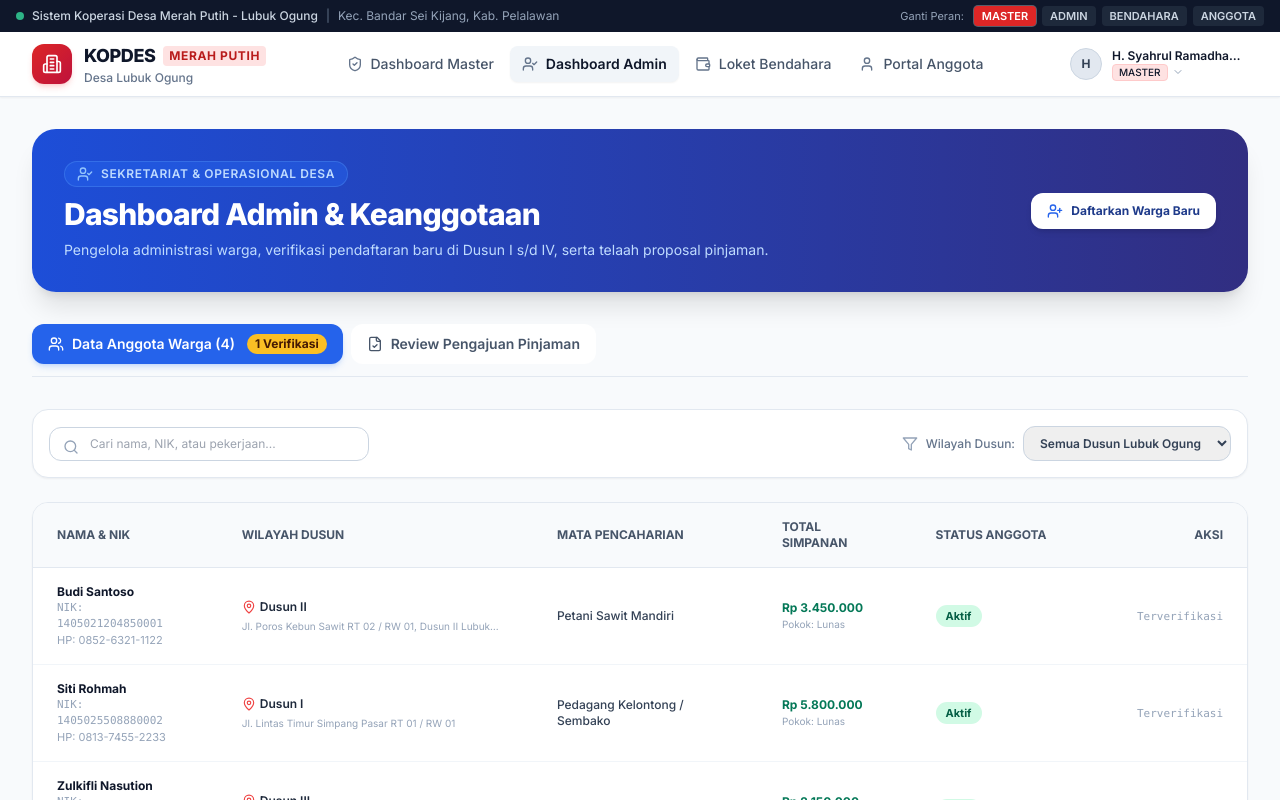
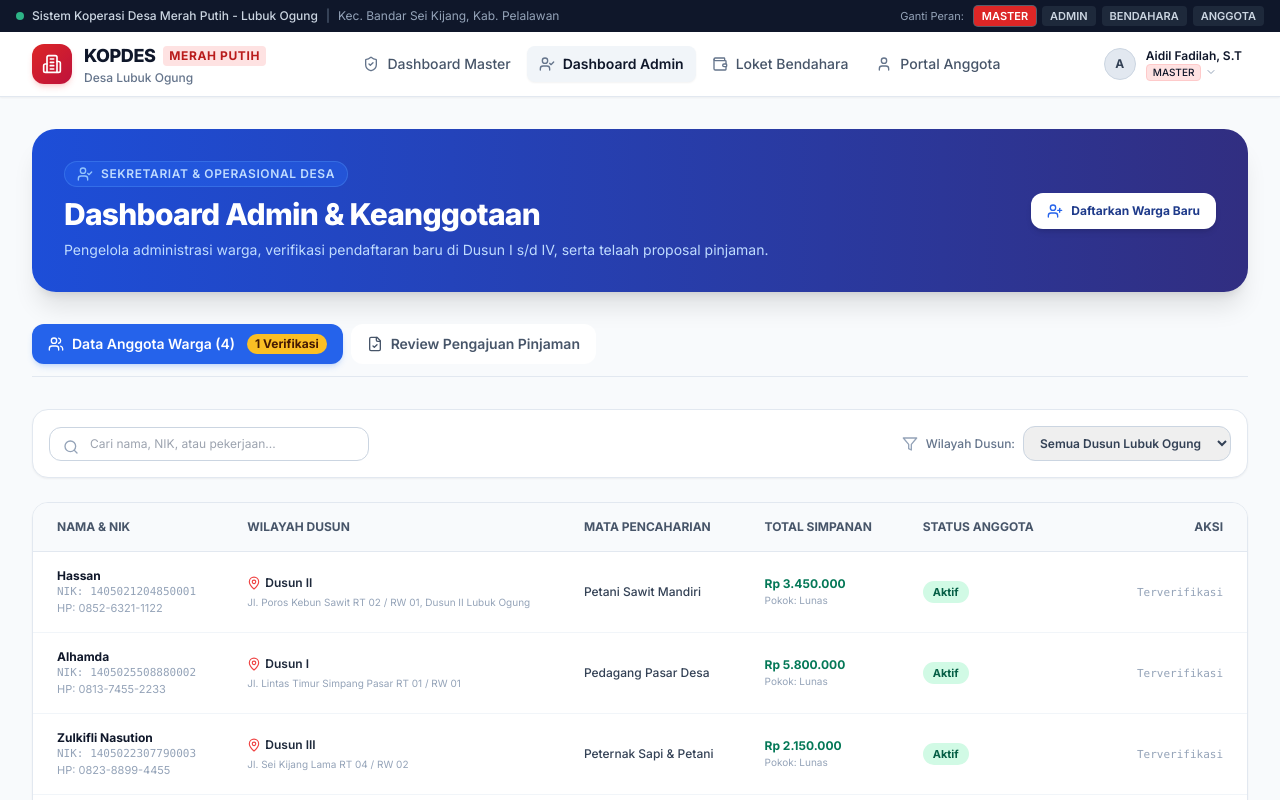
Before and after one commit to aidilfadilah99/kopdes-lubuk-ogung, a Next.js app: page /admin in a window 1280 px wide. Shown: the top 800 px of the page. Built offline with nearby package versions, Linux system fonts and the light colour scheme.

Commit message:
feat: perbarui akun demo sesuai pejabat & warga Lubuk Ogung

```diff
--- a/src/app/anggota/page.tsx
+++ b/src/app/anggota/page.tsx
@@ -90,7 +90,7 @@ export default function AnggotaPortal() {
           onClick={() => quickLogin("ANGGOTA")}
           className="px-6 py-2.5 rounded-xl bg-amber-600 hover:bg-amber-700 text-white font-semibold text-sm shadow-md transition-colors"
         >
-          Masuk sebagai Anggota Warga (Budi Santoso - Petani Sawit)
+          Masuk sebagai Anggota Warga (Hassan - Petani Sawit)
         </button>
       </div>
     );
--- a/src/lib/mock-data.ts
+++ b/src/lib/mock-data.ts
@@ -19,36 +19,36 @@ export const initialUsers: User[] = [
   {
     id: "usr-master-1",
     username: "master",
-    name: "H. Syahrul Ramadhan, M.Si",
+    name: "Aidil Fadilah, S.T",
     role: "MASTER",
-    email: "master.kopdes@lubukogung.desa.id",
+    email: "aidil.fadilah@lubukogung.desa.id",
     phone: "0812-7566-0001",
     createdAt: "2026-01-01T08:00:00Z",
   },
   {
     id: "usr-admin-1",
     username: "admin",
-    name: "Rahmat Hidayat, S.P",
+    name: "Rifaldo Almaghribi, S.T",
     role: "ADMIN",
-    email: "admin.kopdes@lubukogung.desa.id",
+    email: "rifaldo.almaghribi@lubukogung.desa.id",
     phone: "0813-6477-0002",
     createdAt: "2026-01-02T09:00:00Z",
   },
   {
     id: "usr-bendahara-1",
     username: "bendahara",
-    name: "Siti Aminah, S.E",
+    name: "Abil Syahdinu Pradiksa, S.T",
     role: "BENDAHARA",
-    email: "keuangan@lubukogung.desa.id",
+    email: "abil.syahdinu@lubukogung.desa.id",
     phone: "0821-7188-0003",
     createdAt: "2026-01-02T09:30:00Z",
   },
   {
     id: "usr-anggota-1",
-    username: "budi",
-    name: "Budi Santoso",
+    username: "hassan",
+    name: "Hassan",
     role: "ANGGOTA",
-    email: "budi.santoso@gmail.com",
+    email: "hassan@gmail.com",
     nik: "1405021204850001",
     phone: "0852-6321-1122",
     memberId: "mbr-001",
@@ -56,10 +56,10 @@ export const initialUsers: User[] = [
   },
   {
     id: "usr-anggota-2",
-    username: "siti_rohmah",
-    name: "Siti Rohmah",
+    username: "alhamda",
+    name: "Alhamda",
     role: "ANGGOTA",
-    email: "siti.rohmah@gmail.com",
+    email: "alhamda@gmail.com",
     nik: "1405025508880002",
     phone: "0813-7455-2233",
     memberId: "mbr-002",
@@ -72,9 +72,9 @@ export const initialMembers: Member[] = [
     id: "mbr-001",
     nik: "1405021204850001",
     noKk: "1405020101080012",
-    name: "Budi Santoso",
+    name: "Hassan",
     phone: "0852-6321-1122",
-    email: "budi.santoso@gmail.com",
+    email: "hassan@gmail.com",
     dusun: "Dusun II",
     address: "Jl. Poros Kebun Sawit RT 02 / RW 01, Dusun II Lubuk Ogung",
     occupation: "Petani Sawit Mandiri",
@@ -87,12 +87,12 @@ export const initialMembers: Member[] = [
     id: "mbr-002",
     nik: "1405025508880002",
     noKk: "1405020101080035",
-    name: "Siti Rohmah",
+    name: "Alhamda",
     phone: "0813-7455-2233",
-    email: "siti.rohmah@gmail.com",
+    email: "alhamda@gmail.com",
     dusun: "Dusun I",
     address: "Jl. Lintas Timur Simpang Pasar RT 01 / RW 01",
-    occupation: "Pedagang Kelontong / Sembako",
+    occupation: "Pedagang Pasar Desa",
     status: "AKTIF",
     joinDate: "2026-01-15",
     savingsTotal: 5800000,
@@ -132,61 +132,61 @@ export const initialSavings: SavingsTransaction[] = [
   {
     id: "trx-s-101",
     memberId: "mbr-001",
-    memberName: "Budi Santoso",
+    memberName: "Hassan",
     memberNik: "1405021204850001",
     type: "POKOK",
     amount: 100000,
     date: "2026-01-10T10:15:00Z",
     notes: "Setoran Simpanan Pokok Awal Anggota Baru",
-    officerName: "Siti Aminah, S.E",
+    officerName: "Abil Syahdinu Pradiksa, S.T",
     status: "SUCCESS",
   },
   {
     id: "trx-s-102",
     memberId: "mbr-001",
-    memberName: "Budi Santoso",
+    memberName: "Hassan",
     memberNik: "1405021204850001",
     type: "WAJIB",
     amount: 60000,
     date: "2026-01-10T10:16:00Z",
     notes: "Simpanan Wajib Bulan Jan & Feb 2026",
-    officerName: "Siti Aminah, S.E",
+    officerName: "Abil Syahdinu Pradiksa, S.T",
     status: "SUCCESS",
   },
   {
     id: "trx-s-103",
     memberId: "mbr-001",
-    memberName: "Budi Santoso",
+    memberName: "Hassan",
     memberNik: "1405021204850001",
     type: "SUKARELA",
     amount: 3290000,
     date: "2026-02-05T14:30:00Z",
     notes: "Hasil Panen Sawit Bulan Januari",
-    officerName: "Siti Aminah, S.E",
+    officerName: "Abil Syahdinu Pradiksa, S.T",
     status: "SUCCESS",
   },
   {
     id: "trx-s-104",
     memberId: "mbr-002",
-    memberName: "Siti Rohmah",
+    memberName: "Alhamda",
     memberNik: "1405025508880002",
     type: "POKOK",
     amount: 100000,
     date: "2026-01-15T11:20:00Z",
     notes: "Setoran Pokok Pendaftaran",
-    officerName: "Siti Aminah, S.E",
+    officerName: "Abil Syahdinu Pradiksa, S.T",
     status: "SUCCESS",
   },
   {
     id: "trx-s-105",
     memberId: "mbr-002",
-    memberName: "Siti Rohmah",
+    memberName: "Alhamda",
     memberNik: "1405025508880002",
     type: "SUKARELA",
     amount: 5700000,
     date: "2026-02-14T09:00:00Z",
-    notes: "Tabungan Kas Toko Sembako",
-    officerName: "Siti Aminah, S.E",
+    notes: "Tabungan Kas Toko Kelontong",
+    officerName: "Abil Syahdinu Pradiksa, S.T",
     status: "SUCCESS",
   },
 ];
@@ -195,7 +195,7 @@ export const initialLoans: Loan[] = [
   {
     id: "pinj-2026-001",
     memberId: "mbr-001",
-    memberName: "Budi Santoso",
+    memberName: "Hassan",
     memberNik: "1405021204850001",
     amount: 12000000,
     tenorMonths: 12,
@@ -206,15 +206,15 @@ export const initialLoans: Loan[] = [
     approvalDate: "2026-01-14",
     disbursementDate: "2026-01-15",
     status: "DISBURSED",
-    adminReviewer: "Rahmat Hidayat, S.P",
-    masterApprover: "H. Syahrul Ramadhan, M.Si",
+    adminReviewer: "Rifaldo Almaghribi, S.T",
+    masterApprover: "Aidil Fadilah, S.T",
     remainingAmount: 9760000,
     collateralDescription: "SKGR Kebun Sawit No. 120/SKGR/LO/2021",
   },
   {
     id: "pinj-2026-002",
     memberId: "mbr-002",
-    memberName: "Siti Rohmah",
+    memberName: "Alhamda",
     memberNik: "1405025508880002",
     amount: 5000000,
     tenorMonths: 6,
@@ -225,7 +225,7 @@ export const initialLoans: Loan[] = [
     approvalDate: "2026-02-02",
     disbursementDate: "2026-02-03",
     status: "DISBURSED",
-    adminReviewer: "Rahmat Hidayat, S.P",
+    adminReviewer: "Rifaldo Almaghribi, S.T",
     remainingAmount: 3250000,
     collateralDescription: "BPKB Sepeda Motor Honda Beat BM-3921-GH",
   },
@@ -241,7 +241,7 @@ export const initialLoans: Loan[] = [
     purpose: "Pembelian 2 Ekor Bibit Sapi Bali & Pakan Tambahan",
     submissionDate: "2026-02-18",
     status: "PENDING_MASTER", // Perlu persetujuan Master (> 5 juta)
-    adminReviewer: "Rahmat Hidayat, S.P",
+    adminReviewer: "Rifaldo Almaghribi, S.T",
     remainingAmount: 15000000,
     collateralDescription: "Sertifikat Hak Milik No. 441 Desa Lubuk Ogung",
   },
@@ -252,7 +252,7 @@ export const initialInstallments: LoanInstallment[] = [
     id: "ins-101-1",
     loanId: "pinj-2026-001",
     memberId: "mbr-001",
-    memberName: "Budi Santoso",
+    memberName: "Hassan",
     installmentNo: 1,
     amount: 1120000,
     principalAmount: 1000000,
@@ -260,13 +260,13 @@ export const initialInstallments: LoanInstallment[] = [
     dueDate: "2026-02-15",
     paymentDate: "2026-02-14",
     status: "PAID",
-    officerName: "Siti Aminah, S.E",
+    officerName: "Abil Syahdinu Pradiksa, S.T",
   },
   {
     id: "ins-101-2",
     loanId: "pinj-2026-001",
     memberId: "mbr-001",
-    memberName: "Budi Santoso",
+    memberName: "Hassan",
     installmentNo: 2,
     amount: 1120000,
     principalAmount: 1000000,
@@ -274,13 +274,13 @@ export const initialInstallments: LoanInstallment[] = [
     dueDate: "2026-03-15",
     paymentDate: "2026-03-14",
     status: "PAID",
-    officerName: "Siti Aminah, S.E",
+    officerName: "Abil Syahdinu Pradiksa, S.T",
   },
   {
     id: "ins-101-3",
     loanId: "pinj-2026-001",
     memberId: "mbr-001",
-    memberName: "Budi Santoso",
+    memberName: "Hassan",
     installmentNo: 3,
     amount: 1120000,
     principalAmount: 1000000,
@@ -295,7 +295,7 @@ export const initialAuditLogs: AuditLog[] = [
     id: "log-1",
     timestamp: "2026-02-18T10:14:22Z",
     userId: "usr-admin-1",
-    userName: "Rahmat Hidayat, S.P",
+    userName: "Rifaldo Almaghribi, S.T",
     userRole: "ADMIN",
     action: "REVIEW_PINJAMAN",
     details: "Meneruskan pengajuan pinjaman Rp 15.000.000 (Zulkifli Nasution) ke Master",
@@ -304,18 +304,18 @@ export const initialAuditLogs: AuditLog[] = [
     id: "log-2",
     timestamp: "2026-02-14T11:05:10Z",
     userId: "usr-bendahara-1",
-    userName: "Siti Aminah, S.E",
+    userName: "Abil Syahdinu Pradiksa, S.T",
     userRole: "BENDAHARA",
     action: "TERIMA_ANGSURAN",
-    details: "Menerima setoran angsuran ke-2 Rp 1.120.000 (Budi Santoso)",
+    details: "Menerima setoran angsuran ke-2 Rp 1.120.000 (Hassan)",
   },
   {
     id: "log-3",
     timestamp: "2026-01-14T16:00:00Z",
     userId: "usr-master-1",
-    userName: "H. Syahrul Ramadhan, M.Si",
+    userName: "Aidil Fadilah, S.T",
     userRole: "MASTER",
     action: "APPROVE_PINJAMAN",
-    details: "Menyetujui pinjaman modal tani Rp 12.000.000 (Budi Santoso)",
+    details: "Menyetujui pinjaman modal tani Rp 12.000.000 (Hassan)",
   },
 ];
--- a/src/lib/store.ts
+++ b/src/lib/store.ts
@@ -21,13 +21,13 @@ import {
 } from "./mock-data";
 
 const STORAGE_KEYS = {
-  USERS: "kopdes_users_v1",
-  MEMBERS: "kopdes_members_v1",
-  SAVINGS: "kopdes_savings_v1",
-  LOANS: "kopdes_loans_v1",
-  INSTALLMENTS: "kopdes_installments_v1",
-  CONFIG: "kopdes_config_v1",
-  LOGS: "kopdes_logs_v1",
+  USERS: "kopdes_users_v2",
+  MEMBERS: "kopdes_members_v2",
+  SAVINGS: "kopdes_savings_v2",
+  LOANS: "kopdes_loans_v2",
+  INSTALLMENTS: "kopdes_installments_v2",
+  CONFIG: "kopdes_config_v2",
+  LOGS: "kopdes_logs_v2",
 };
 
 function getFromStorage<T>(key: string, defaultValue: T): T {
```
Also changed, not shown: 1 other file (tests, documents, lock files or other folders).
